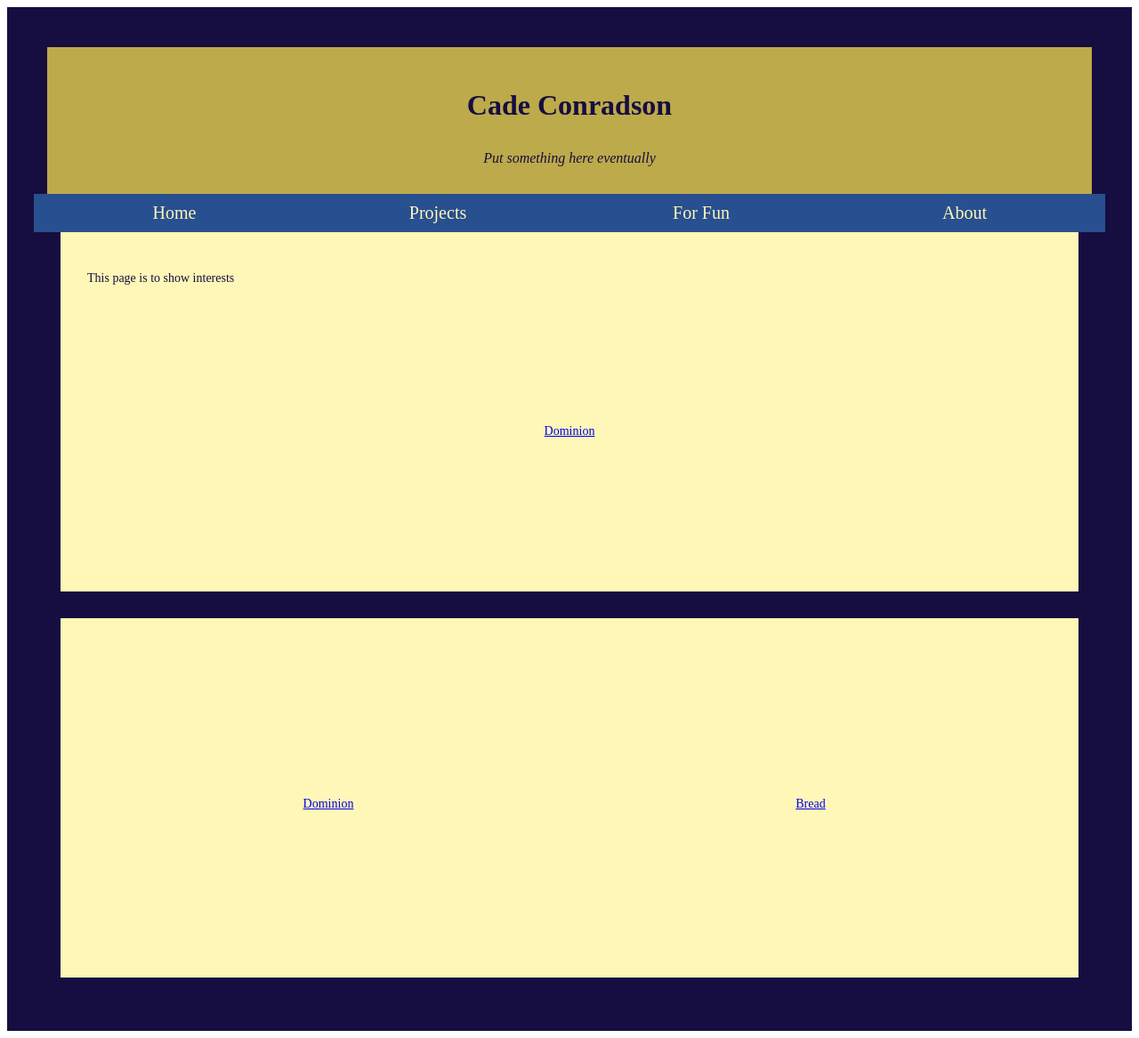
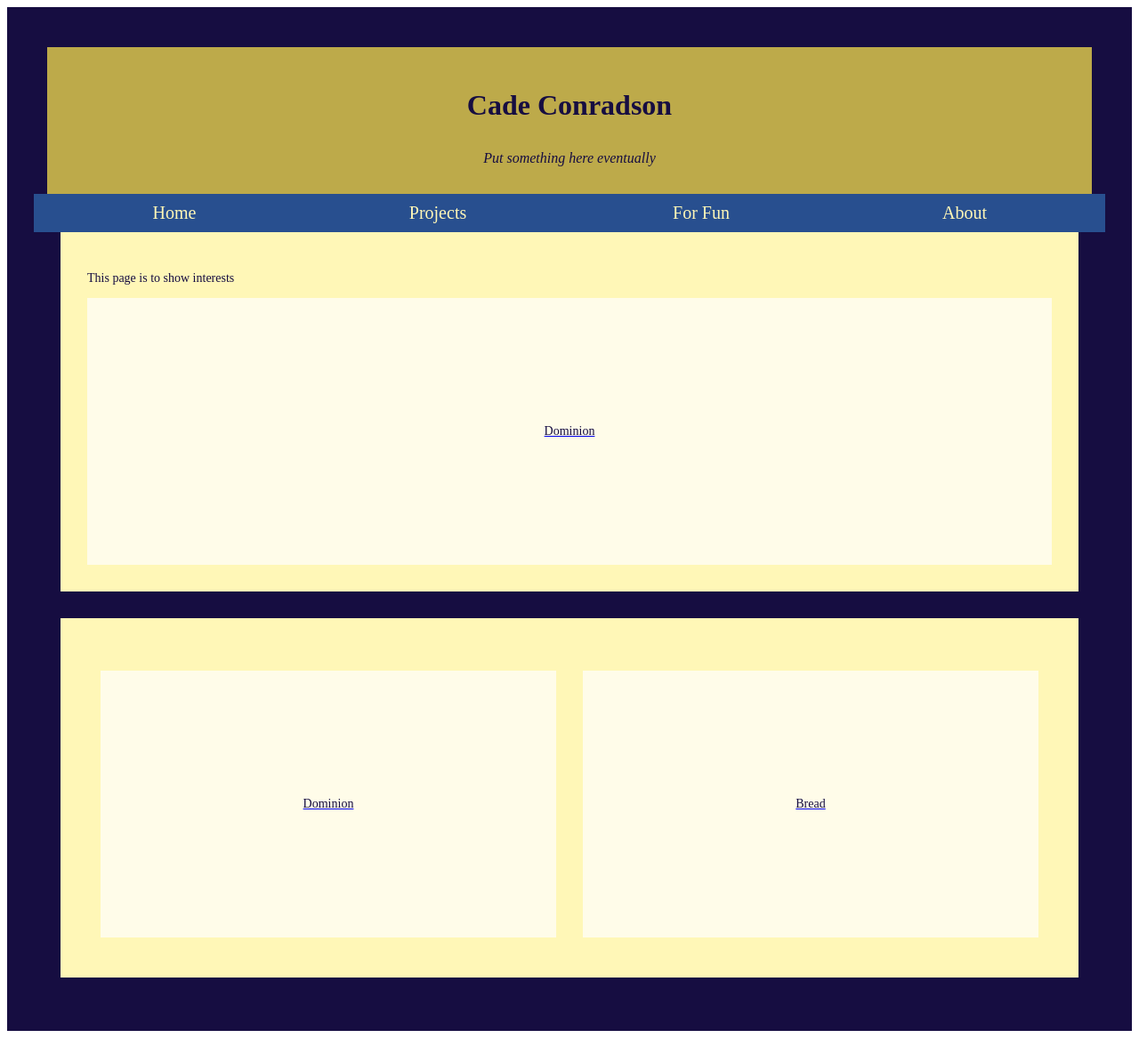
Before and after one commit to cconradson/cconradson.github.io, a Jekyll site: the page built from interests.html, in a window 1280 px wide. Shown: the whole page at 89% size. Built offline with Jekyll 4.4.1, drawn with Linux system fonts in a browser that asks for light colours.

Commit message:
image link attempt 6

```diff
--- a/assets/css/main.css
+++ b/assets/css/main.css
@@ -69,17 +69,17 @@ div[id="wrap"] {
 	background-size: 100% 100%;
 }
 
-.bgimg > a {
+.bgimg > div.opacbox {
 	background-color: rgb(255,255,255,0.7);
 	width: 100%;
 	height: 100%;
 }
 
-.bgimg > a:hover {
+.bgimg > div.opacbox:hover {
 	background-color: rgb(255,247,183,0.3);
 }
 
-.bgimg > a > p {
+.opacbox > p {
 	text-align: center;
 	position: relative;
 	top: 50%;
--- a/interests.html
+++ b/interests.html
@@ -6,32 +6,38 @@ title: For Fun
 
 <div class="body">
 	<p>This page is to show interests</p>
+	<a href="dominion.html">
 		<div class="bgimg" style="background-image:{{ site.url }}/assets/images/dominion.jpg">
-		<a href="dominion.html">
+			<div class="opacbox">
 				<p>Dominion</p>
+			</div>
+		</div>
 	</a>
-	</div>
 </div>
 
 <div class="body">
 	<div class="row">
 		<div class="col">
 			<div class="cbody">
+				<a href="dominion.html">
 					<div class="bgimg" style="background-image:{{ site.url }}/assets/images/dominion.jpg">
-					<a href="dominion.html">
+						<div class="opacbox">
 							<p>Dominion</p>
+						</div>
+					</div>
 				</a>
-				</div>
 			</div>
 		</div>
 		<div class="col">
 			<div class="cbody">
+				<a href="bread.html">
 					<div class="bgimg" style="background-image:{{ site.url }}/assets/images/bread.jpg">
-					<a href="bread.html">
+						<div class="opacbox">
 							<p>Bread</p>
+						</div>
+					</div>
 				</a>
 			</div>
 		</div>
 	</div>
 </div>
-</div>
```
Lines whose indentation alone changed are shown as unchanged.
